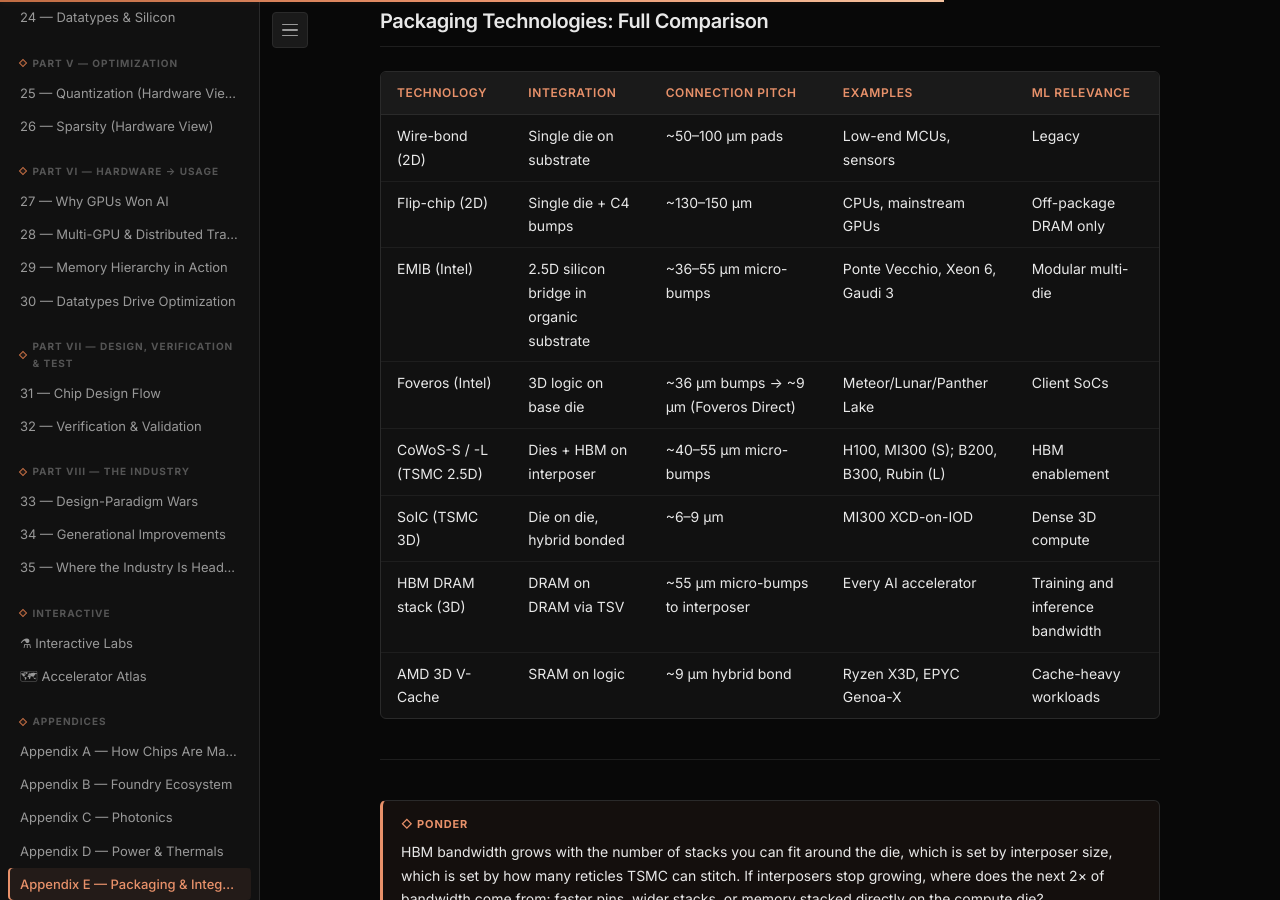
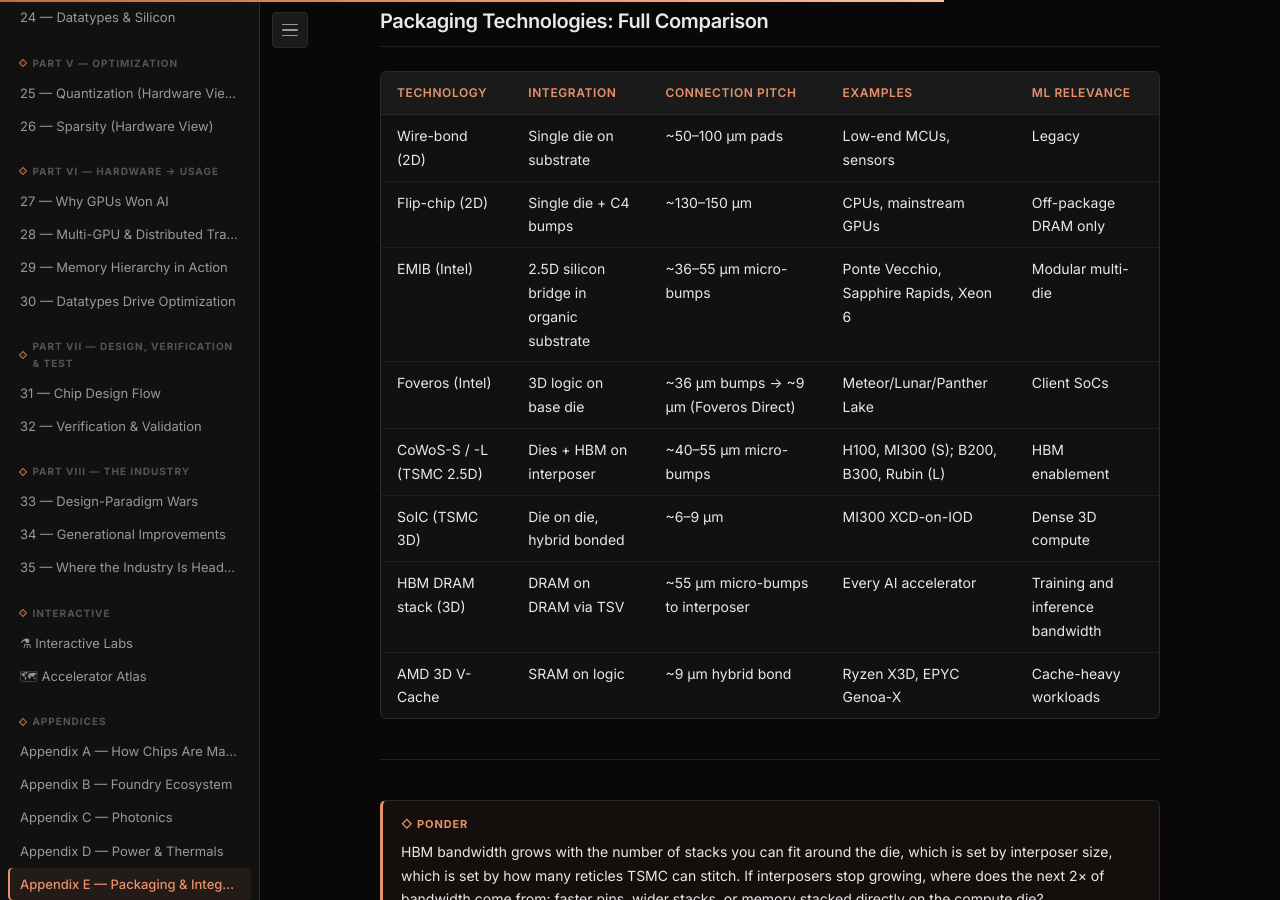
Before and after one commit to karam-nus/chips, a Jekyll site: the page built from appendix_e_packaging.md, in a window 1280 px wide and 900 px high, scrolled down 8689 px. Built offline with Jekyll 4.4.1, drawn with Linux system fonts in a browser that asks for light colours.

Commit message:
Appendix E: EMIB examples limited to confirmed products
Co-Authored-By: Claude Opus 5.5 <noreply@anthropic.com>
Claude-Session: https://claude.ai/code/session_01LYcCK42WRbNoXynbeyPJvi

```diff
--- a/appendix_e_packaging.md
+++ b/appendix_e_packaging.md
@@ -292,7 +292,7 @@ UCIe makes it possible to buy a compute chiplet from one vendor, an HBM controll
 |---|---|---|---|---|
 | Wire-bond (2D) | Single die on substrate | ~50–100 µm pads | Low-end MCUs, sensors | Legacy |
 | Flip-chip (2D) | Single die + C4 bumps | ~130–150 µm | CPUs, mainstream GPUs | Off-package DRAM only |
-| EMIB (Intel) | 2.5D silicon bridge in organic substrate | ~36–55 µm micro-bumps | Ponte Vecchio, Xeon 6, Gaudi 3 | Modular multi-die |
+| EMIB (Intel) | 2.5D silicon bridge in organic substrate | ~36–55 µm micro-bumps | Ponte Vecchio, Sapphire Rapids, Xeon 6 | Modular multi-die |
 | Foveros (Intel) | 3D logic on base die | ~36 µm bumps → ~9 µm (Foveros Direct) | Meteor/Lunar/Panther Lake | Client SoCs |
 | CoWoS-S / -L (TSMC 2.5D) | Dies + HBM on interposer | ~40–55 µm micro-bumps | H100, MI300 (S); B200, B300, Rubin (L) | HBM enablement |
 | SoIC (TSMC 3D) | Die on die, hybrid bonded | ~6–9 µm | MI300 XCD-on-IOD | Dense 3D compute |
```
